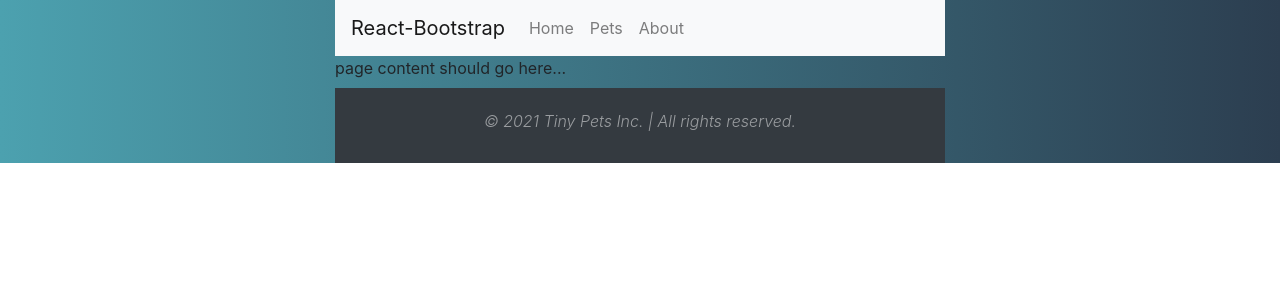
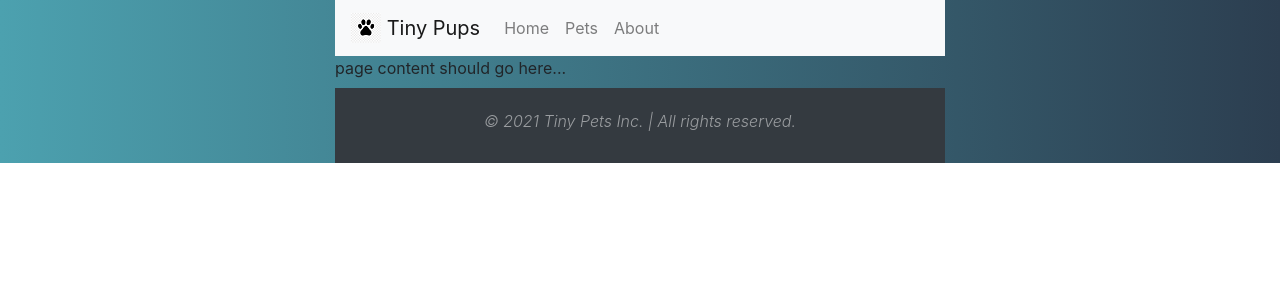
Before and after one commit to johnclamy/minimal-full-stack-react-app, a React (Create React App) app: page / in a window 1280 px wide. Shown: the top 300 px of the page. Built offline with nearby package versions, Linux system fonts and the light colour scheme.

Commit message:
added logo to nav component

```diff
--- a/src/components/layout/Navigation.js
+++ b/src/components/layout/Navigation.js
@@ -4,7 +4,15 @@ import { Navbar, Nav } from 'react-bootstrap'
 export default function () {
   return (
     <Navbar bg="light" expand="md">
-      <Navbar.Brand href="#home">React-Bootstrap</Navbar.Brand>
+      <Navbar.Brand>
+        <img
+          width='30'
+          height='30'
+          alt='Tiny Pups logo'
+          src='/img/logo.png'
+          className='s-inline-block align-top'
+        />{' '}Tiny Pups
+      </Navbar.Brand>
       <Navbar.Toggle aria-controls="basic-navbar-nav" />
       <Navbar.Collapse id="basic-navbar-nav">
         <Nav className="float-md-right">
```
